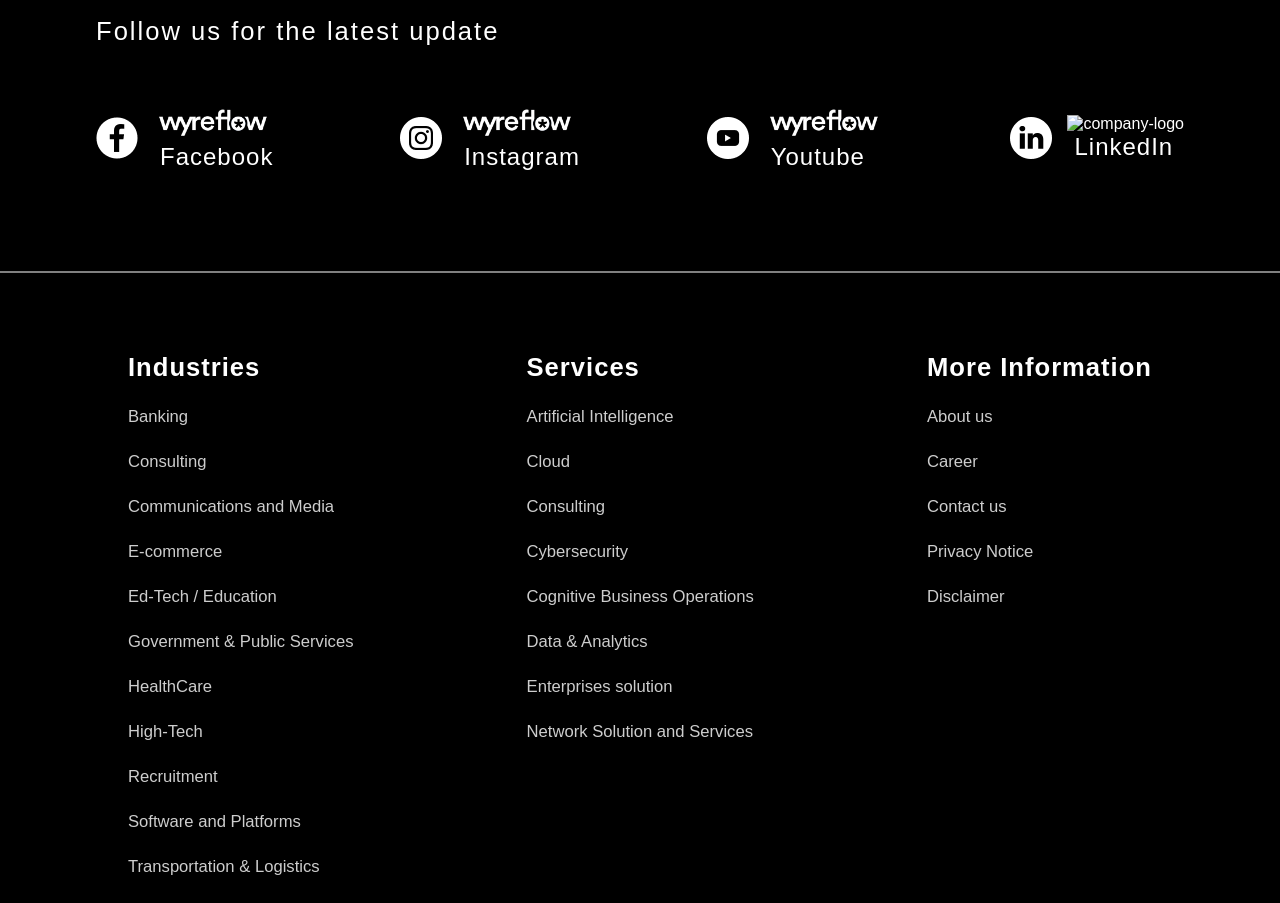
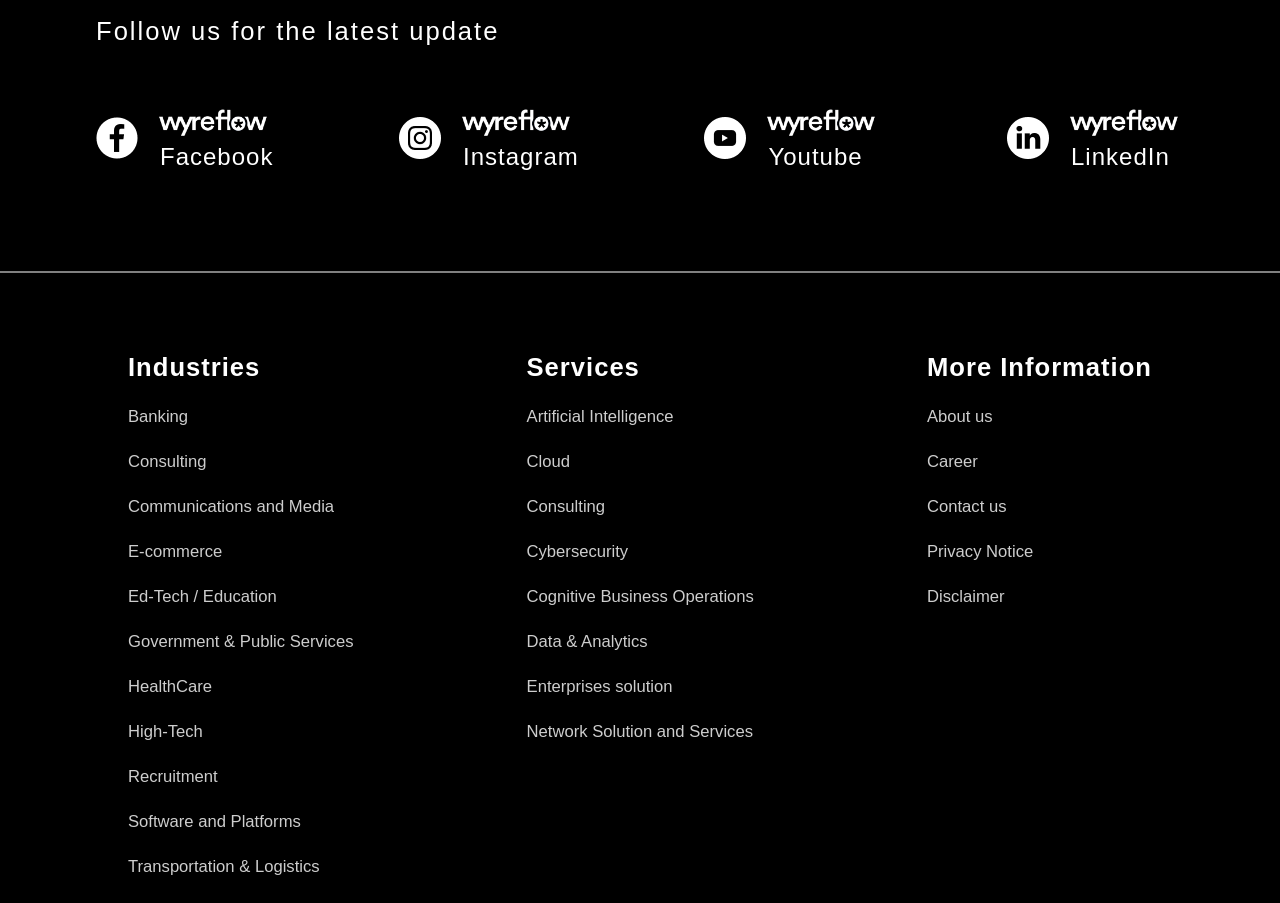
Before and after one commit to krishnaa6268/wyreflow-clone, a plain HTML site: page index.html in a window 1280 px wide. Shown: the part 5700-6603 px from the top of the page. Drawn offline with nearby package versions, Linux system fonts and the light colour scheme; files whose address does not match are found by name; a web font is replaced by a local one.

Commit message:
Update index.html

```diff
--- a/index.html
+++ b/index.html
@@ -444,7 +444,7 @@
                           <img src="./images/linkedin-image.png" alt="" class="social-media-img">
 
                           <div class="social-media-text">
-                              <img src="./images/wyreflow.image.png" alt="company-logo">
+                              <img src="./images/wyreflow-logo.png" alt="company-logo">
                               <p>LinkedIn</p>
                           </div>
                       </div>
```
